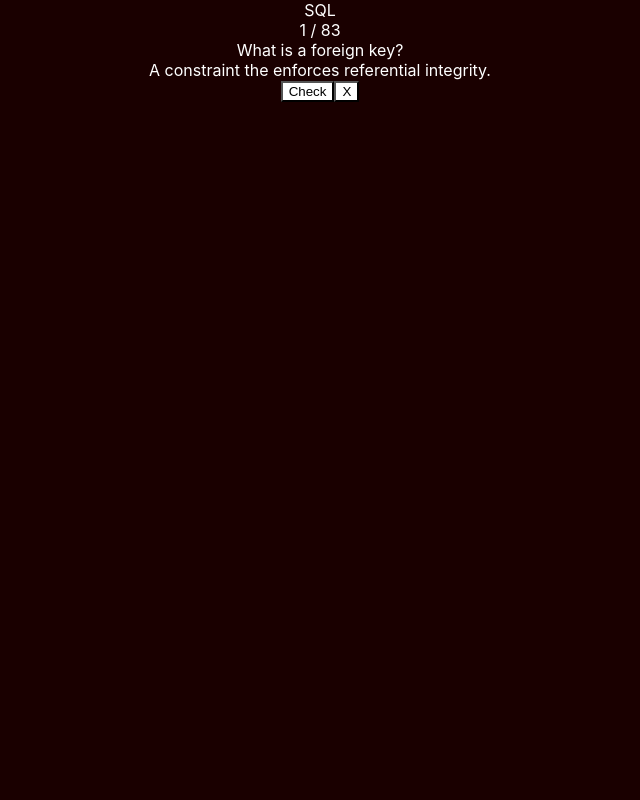
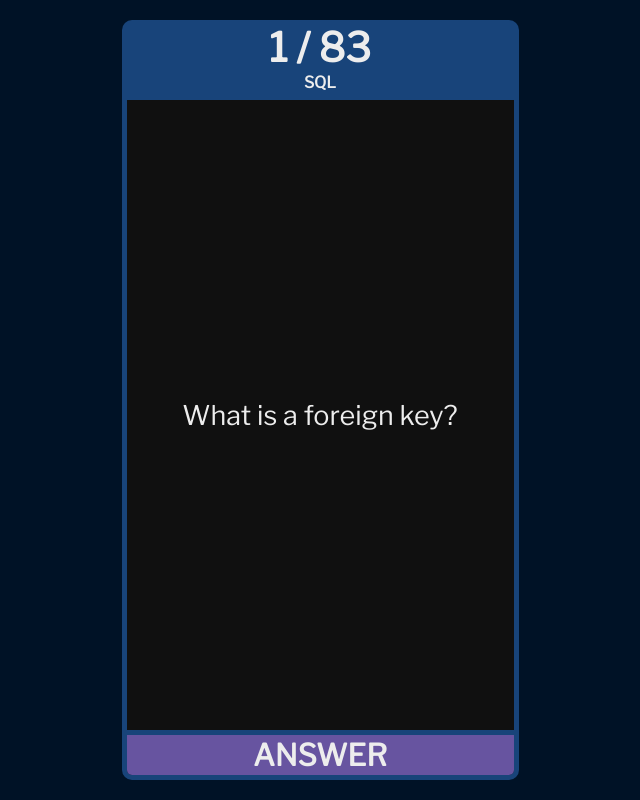
Before and after one commit to pungprakearti/quizzer, a React (Create React App) app: page / in a window 1280 px wide. Shown: the whole page, without its empty margins (320-960 px from the left). Built offline with nearby package versions, Linux system fonts and the light colour scheme.

Commit message:
Styled and added functionality. Need to create stats for wrong answers.

```diff
--- a/package.json
+++ b/package.json
@@ -5,6 +5,7 @@
   "dependencies": {
     "react": "^16.7.0",
     "react-dom": "^16.7.0",
+    "react-icons": "^3.2.2",
     "react-scripts": "2.1.2",
     "uuid": "^3.3.2"
   },
--- /dev/null
+++ b/src/Quiz.css
@@ -0,0 +1,7 @@
+.Quiz-question {
+  /* display: none; */
+}
+
+.Quiz-answer {
+  /* display: none; */
+}
--- a/src/Quiz.js
+++ b/src/Quiz.js
@@ -1,20 +1,45 @@
 import React, { Component } from 'react';
 import QuizHeader from './QuizHeader';
 import QuizFooter from './QuizFooter';
+import './Quiz.css';
 
 export default class Quiz extends Component {
+  constructor(props) {
+    super(props);
+    this.state = { showQuestion: true };
+    this.toggleAnswer = this.toggleAnswer.bind(this);
+  }
+
+  toggleAnswer() {
+    if (this.state.showQuestion) this.setState({ showQuestion: false });
+    else this.setState({ showQuestion: true });
+  }
+
   render() {
-    console.log('getting to Quiz');
     return (
-      <div className="Mobile-cont">
+      <React.Fragment>
         <QuizHeader
           category={this.props.category}
           numRemaining={this.props.numRemaining}
         />
-        <div className="Quiz-question">{this.props.question.q}</div>
-        <div className="Quiz-answer">{this.props.question.a}</div>
-        <QuizFooter handleClick={this.props.handleClick} />
-      </div>
+        <div className="Mobile-border">
+          {this.state.showQuestion ? (
+            <React.Fragment>
+              <div className="Quiz-question">{this.props.question.q}</div>
+              <div className="Quiz-answer hide">{this.props.question.a}</div>
+            </React.Fragment>
+          ) : (
+            <React.Fragment>
+              <div className="Quiz-question hide">{this.props.question.q}</div>
+              <div className="Quiz-answer">{this.props.question.a}</div>
+            </React.Fragment>
+          )}
+        </div>
+        <QuizFooter
+          nextQuestion={this.props.nextQuestion}
+          toggleAnswer={this.toggleAnswer}
+        />
+      </React.Fragment>
     );
   }
 }
--- /dev/null
+++ b/src/QuizFooter.css
@@ -0,0 +1,45 @@
+.QuizFooter-cont {
+  border: 5px solid rgb(24, 68, 122);
+  border-bottom-left-radius: 10px;
+  border-bottom-right-radius: 10px;
+  height: 50px;
+  width: 100%;
+  box-sizing: border-box;
+  max-width: 397px;
+  display: flex;
+  flex-direction: row;
+  justify-content: space-around;
+  align-items: center;
+}
+
+.QuizFooter-check,
+.QuizFooter-x {
+  font-size: 40px;
+  line-height: 50px;
+  width: 100%;
+  height: 100%;
+}
+
+.QuizFooter-answer {
+  width: 100%;
+  height: 100%;
+  text-transform: uppercase;
+  font-weight: bold;
+  font-size: 30px;
+  line-height: 40px;
+  border-bottom-left-radius: 5px;
+  border-bottom-right-radius: 5px;
+  background-color: rgb(103, 84, 160);
+}
+
+.QuizFooter-check {
+  background-color: rgb(48, 108, 103);
+  border-bottom-left-radius: 5px;
+  border-right: 2px solid rgb(24, 68, 122);
+}
+
+.QuizFooter-x {
+  background-color: rgb(150, 105, 66);
+  border-bottom-right-radius: 5px;
+  border-left: 3px solid rgb(24, 68, 122);
+}
--- a/src/QuizFooter.js
+++ b/src/QuizFooter.js
@@ -1,11 +1,55 @@
 import React, { Component } from 'react';
+import './QuizFooter.css';
+import { FaCheck, FaTimes } from 'react-icons/fa';
 
 export default class QuizFooter extends Component {
+  constructor(props) {
+    super(props);
+    this.state = { showQuestion: true };
+    this.handleAnswer = this.handleAnswer.bind(this);
+    this.handleCheck = this.handleCheck.bind(this);
+    this.handleX = this.handleX.bind(this);
+  }
+
+  handleAnswer() {
+    this.props.toggleAnswer();
+    this.setState({ showQuestion: false });
+  }
+
+  handleCheck() {
+    this.props.nextQuestion();
+    this.setState({ showQuestion: true });
+    this.props.toggleAnswer();
+  }
+
+  handleX() {}
+
   render() {
     return (
-      <div>
-        <button style={{ backgroundColor: 'white' }}>Check</button>
-        <button style={{ backgroundColor: 'white' }}>X</button>
+      <div className="QuizFooter-cont">
+        {this.state.showQuestion ? (
+          <React.Fragment>
+            <div className="QuizFooter-answer" onClick={this.handleAnswer}>
+              answer
+            </div>
+            <div className="QuizFooter-check hide">
+              <FaCheck />
+            </div>
+            <div className="QuizFooter-x hide">
+              <FaTimes />
+            </div>
+          </React.Fragment>
+        ) : (
+          <React.Fragment>
+            <div className="QuizFooter-answer hide">answer</div>
+            <div className="QuizFooter-check" onClick={this.handleCheck}>
+              <FaCheck />
+            </div>
+            <div className="QuizFooter-x" onClick={this.handleX}>
+              <FaTimes />
+            </div>
+          </React.Fragment>
+        )}
       </div>
     );
   }
--- /dev/null
+++ b/src/QuizHeader.css
@@ -0,0 +1,26 @@
+.QuizHeader-cont {
+  border-top-left-radius: 10px;
+  border-top-right-radius: 10px;
+  height: 80px;
+  display: flex;
+  flex-direction: column;
+  justify-content: space-around;
+  align-items: center;
+  background-color: rgb(24, 68, 122);
+  width: 100%;
+  max-width: 397px;
+}
+
+.QuizHeader-numRemaining {
+  font-size: 40px;
+  height: 30px;
+  line-height: 40px;
+  width: 100%;
+  font-weight: bold;
+}
+
+.QuizHeader-category {
+  font-weight: bold;
+  text-transform: uppercase;
+  font-size: 16px;
+}
--- a/src/QuizHeader.js
+++ b/src/QuizHeader.js
@@ -1,12 +1,12 @@
 import React, { Component } from 'react';
+import './QuizHeader.css';
 
 export default class QuizHeader extends Component {
   render() {
     return (
-      <div>
-        {this.props.category}
-        <br />
-        {this.props.numRemaining}
+      <div className="QuizHeader-cont">
+        <div className="QuizHeader-numRemaining">{this.props.numRemaining}</div>
+        <div className="QuizHeader-category">{this.props.category}</div>
       </div>
     );
   }
--- a/src/Quizzer.js
+++ b/src/Quizzer.js
@@ -12,8 +12,8 @@ export default class Quizzer extends Component {
     this.qQrder = [];
     this.qNum = 0;
     this.wrongList = [];
-    this.state = { loading: true };
-    this.handleClick = this.handleClick.bind(this);
+    this.state = { loading: true, qNum: 0 };
+    this.nextQuestion = this.nextQuestion.bind(this);
   }
 
   componentDidMount() {
@@ -26,32 +26,27 @@ export default class Quizzer extends Component {
     this.setState({ loading: false });
   }
 
-  handleClick(evt, id) {
-    evt.preventDefault();
-    if (evt.target.name === 'wrong') {
-      this.wrongList.push(id);
-    }
-    this.qNum++;
+  nextQuestion() {
+    this.setState(st => ({ qNum: st.qNum + 1 }));
   }
 
   render() {
     if (!this.state.loading) {
-      let question = this.questions[this.qOrder[this.qNum]];
-      console.log(
-        'this.qNum is: ',
-        this.qNum,
-        ' this.questions.length is: ',
-        this.qOrder.length
-      );
+      let question = this.questions[this.qOrder[this.state.qNum]];
+
       return this.qNum <= this.qOrder.length ? (
-        <Quiz
-          question={question}
-          category={question.category}
-          handleClick={this.handleClick}
-          numRemaining={`${this.qNum + 1} / ${this.qOrder.length}`}
-        />
+        <div className="Mobile-cont">
+          <Quiz
+            question={question}
+            category={question.category}
+            nextQuestion={this.nextQuestion}
+            numRemaining={`${this.state.qNum + 1} / ${this.qOrder.length}`}
+          />
+        </div>
       ) : (
-        <Stats />
+        <div className="Mobile-cont">
+          <Stats />
+        </div>
       );
     } else {
       console.log('loading');
--- a/src/index.css
+++ b/src/index.css
@@ -1,13 +1,18 @@
+@import url('https://fonts.googleapis.com/css?family=Libre+Franklin');
+
+html {
+  background-color: black;
+}
+
 body {
   margin: 0;
   padding: 0;
-  font-family: -apple-system, BlinkMacSystemFont, 'Segoe UI', 'Roboto', 'Oxygen',
-    'Ubuntu', 'Cantarell', 'Fira Sans', 'Droid Sans', 'Helvetica Neue',
-    sans-serif;
+  font-family: 'Libre Franklin', sans-serif;
+  font-size: 20px;
   -webkit-font-smoothing: antialiased;
   -moz-osx-font-smoothing: grayscale;
   background-color: black;
-  color: white;
+  color: rgb(237, 237, 237);
   overflow: hidden;
 }
 
@@ -17,7 +22,33 @@ code {
 }
 
 .Mobile-cont {
-  /* border: 1px solid red; */
   height: 100vh;
-  background-color: rgba(255, 0, 0, 0.1);
+  width: 100vw;
+  box-sizing: border-box;
+  padding: 20px;
+  background-color: rgba(0, 123, 255, 0.15);
+  display: flex;
+  flex-direction: column;
+  align-items: center;
+  white-space: normal;
 }
+
+.Mobile-border {
+  border-left: 5px solid rgb(24, 68, 122);
+  border-right: 5px solid rgb(24, 68, 122);
+  height: calc(100vh - 170px);
+  max-height: 815px;
+  box-sizing: border-box;
+  max-width: 397px;
+  width: calc(100vw - 40px);
+  background-color: rgb(16, 16, 16);
+  font-size: 27px;
+  padding: 10px;
+  display: flex;
+  justify-content: center;
+  align-items: center;
+}
+
+.hide {
+  display: none;
+}
--- a/src/parseQuestions.js
+++ b/src/parseQuestions.js
@@ -127,19 +127,19 @@ What does the Context API provide?
 The Context API provides a way to avoid prop drilling without the overhead of Redux.
 
 What are the two arguments for setState?
-object/function, function.
+object / function, function.
 
 What is “mounting” and when does a component mount?
 Mounting is when a component is placed into the DOM. A component is mounted when it is first rendered.
 
 What lifecycle method decides whether the render function should run on a component?
-shouldComponentUpdate.
+should Component Update.
 
 In order, list the three commonly used lifecycle methods when mounting a component.
-constructor(), render(), componentDidMount().
+constructor(), render(), component Did Mount().
 
 What’s a PureComponent? When should you use them?
-A component that has shouldComponentUpdate implemented for you. Use them when you are ok with a shallow check for re-render.
+A component that has should Component Update implemented for you. Use them when you are ok with a shallow check for re-render.
 
 Describe when and why you would need to provide keys={...}.
 When you iterate.
@@ -151,9 +151,9 @@ What part of the MVC pattern does React implement?
 The View.
 
 List three lifecycle methods used in React.
-componentDidMount, componentDidUpdate, componentWillUnmount, shouldComponentUpdate.
+component Did Mount, component Did Update, component Will Unmount, should Component Update.
 
-How do you pass data from two separate Components if the are not in a Parent/Child relationship? What needs to be updated for dynamic updates to take effect?
+How do you pass data from two separate Components if the are not in a Parent / Child relationship? What needs to be updated for dynamic updates to take effect?
 Using Redux or Context or by lifting the state up
 
 What are the differences between state and props?
@@ -173,7 +173,7 @@ Define a thunk.
 A function that wraps an expression to delay it’s execution.
 
 What are the two arguments for connect()? What does it return?
-mapStateToProps, mapDispatchToProps, it returns a function.
+map State To Props, map Dispatch To Props, it returns a function.
 
 What is Redux good for?
 Managing global state in a large application and using more robust debugging / time traveling, customization.
@@ -184,7 +184,7 @@ Accepts a prop of store and wraps an application so that the App knows what stor
 What is an action?
 An object with a key of type.
 
-#Data Structures / Algorithms
+#Data Structures
 What common operation has a different runtime for Singly Linked Lists and Doubly Linked Lists?
 .pop()
 
@@ -208,7 +208,7 @@ A value that’s hashed: no false positives, but false negatives.
 
 #CSS
 Should you use tables for layout?
-http://shouldiusetablesforlayout.com/
+NOOOOOOOO!!!
 
 Explain the difference between .foo.bar and .foo .bar.
 First one selects an element with a class of foo and bar, second selects elements with a class of .bar inside of elements with a class of .foo.
@@ -254,7 +254,7 @@ What is a virtualenv?
 A wrapper used to create an isolated environment for Python projects.
 
 #Flask
-What some differences between Flask and Django?
+What are some differences between Flask and Django?
 Flask is a smaller bare bones framework while Django is more all inclusive.
 
 What’s an ORM? Which one have we used?
```
Also changed, not shown: 1 other file (tests, documents, lock files or other folders).
